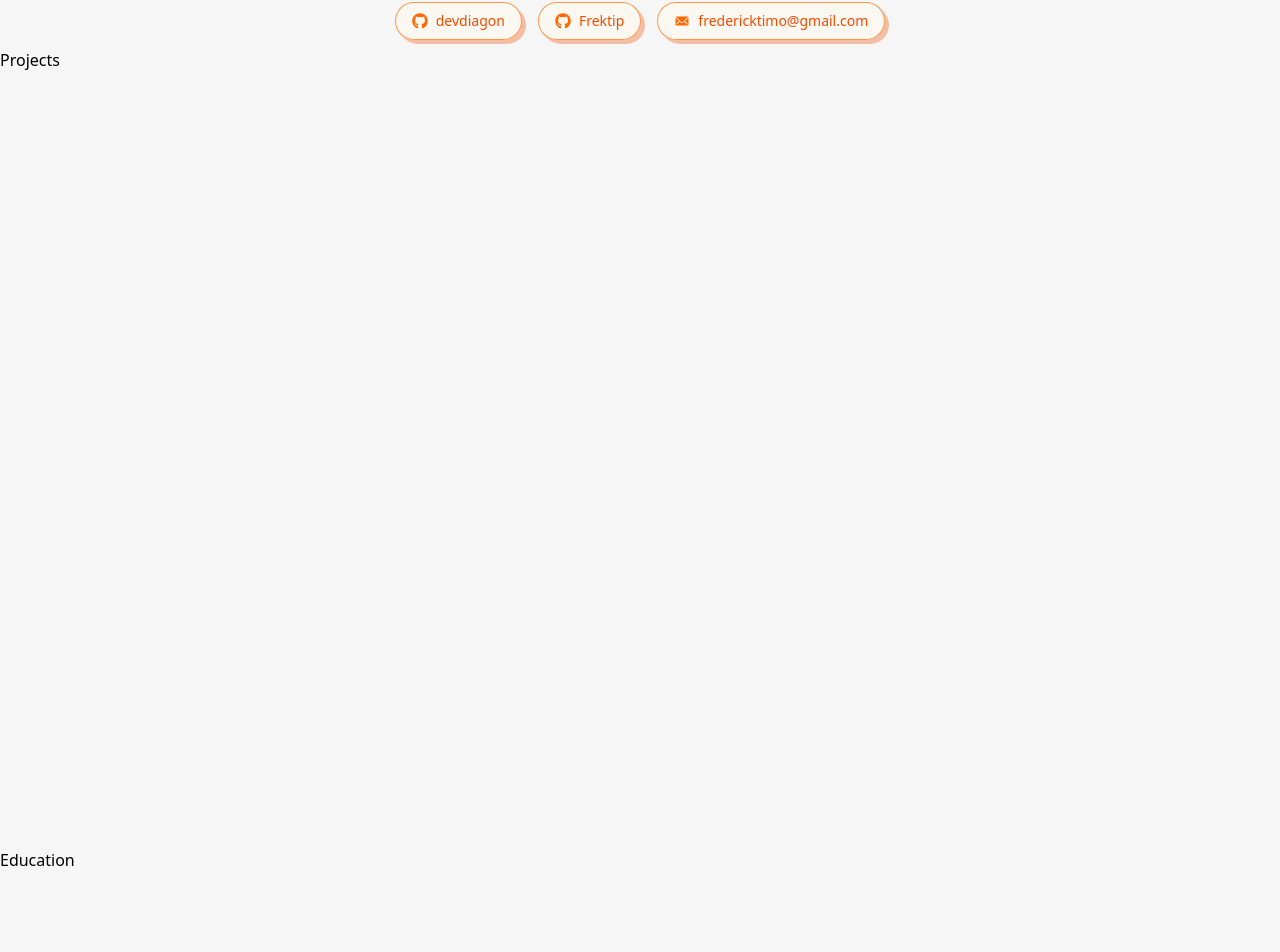
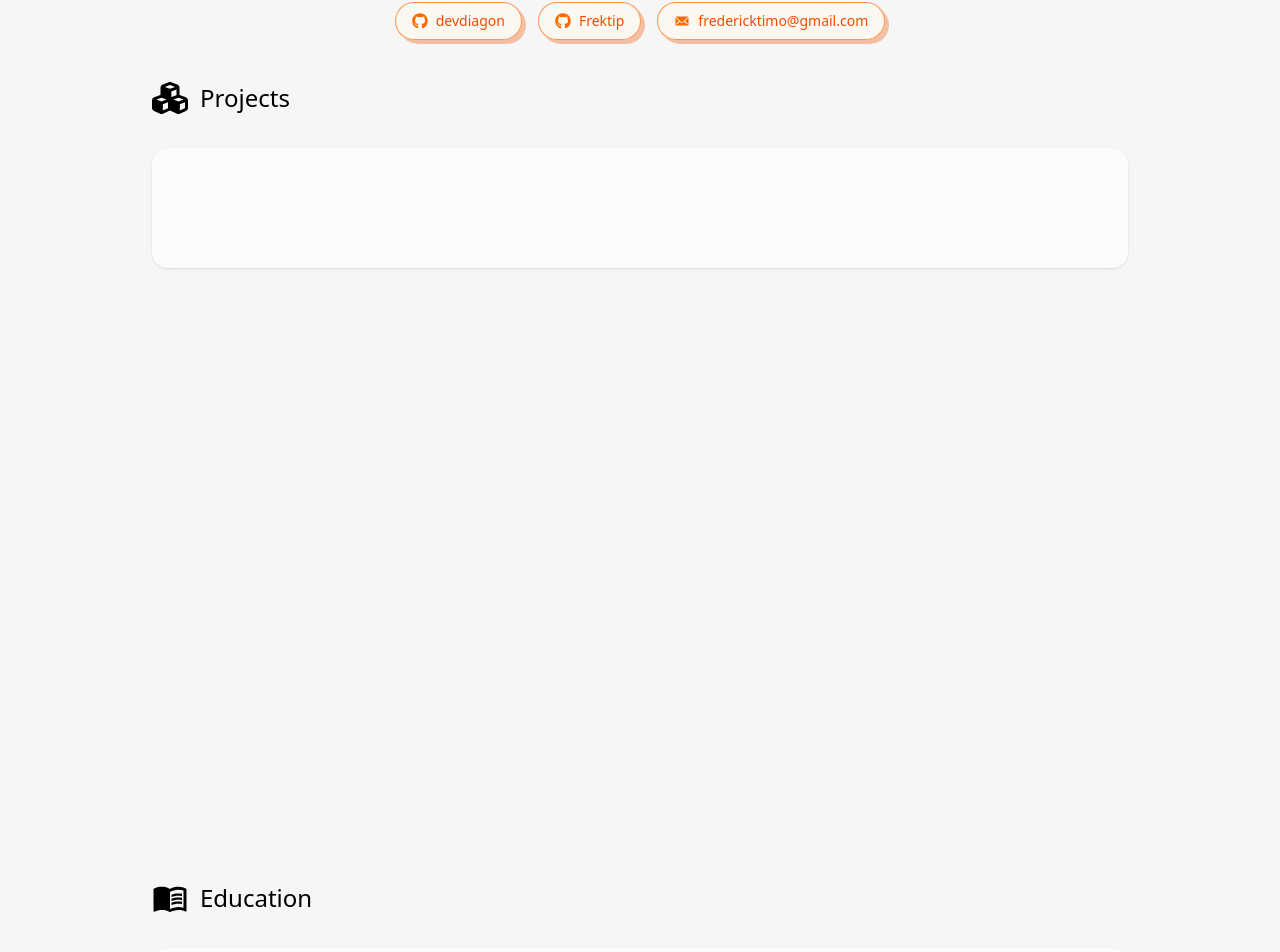
Before and after one commit to devdiagon/foliosk, a React (Vite) app: page / in a window 1280 px wide. Shown: the part 246-1198 px from the top of the page. Built offline with nearby package versions, Linux system fonts and the light colour scheme.

Commit message:
style: initial style for sections

```diff
--- a/src/sections/Education.tsx
+++ b/src/sections/Education.tsx
@@ -1,3 +1,19 @@
+import { MdOutlineMenuBook } from "react-icons/md";
+
 export const Education = () => {
-  return <h2>Education</h2>
+  return (
+      <div className="max-w-5xl mx-auto px-6 py-8 space-y-8">
+        <header className="flex items-center gap-3">
+          <MdOutlineMenuBook size={36} />
+          <h2 className="text-2xl font-light text-black">
+            Education
+          </h2>
+        </header>
+
+        {/* Contenido */}
+        <div className="w-full min-h-[120px] bg-white/60 backdrop-blur-md rounded-2xl p-6 shadow-sm">
+
+        </div>
+      </div>
+    );
 }
--- a/src/sections/Projects.tsx
+++ b/src/sections/Projects.tsx
@@ -1,3 +1,19 @@
+import { FaCubes } from "react-icons/fa6";
+
 export const Projects = () => {
-  return <h2>Projects</h2>
+  return (
+    <div className="max-w-5xl mx-auto px-6 py-8 space-y-8">
+      <header className="flex items-center gap-3">
+        <FaCubes size={36} />
+        <h2 className="text-2xl font-light text-black">
+          Projects
+        </h2>
+      </header>
+
+      {/* Contenido */}
+      <div className="w-full min-h-[120px] bg-white/60 backdrop-blur-md rounded-2xl p-6 shadow-sm">
+
+      </div>
+    </div>
+  );
 }
```
